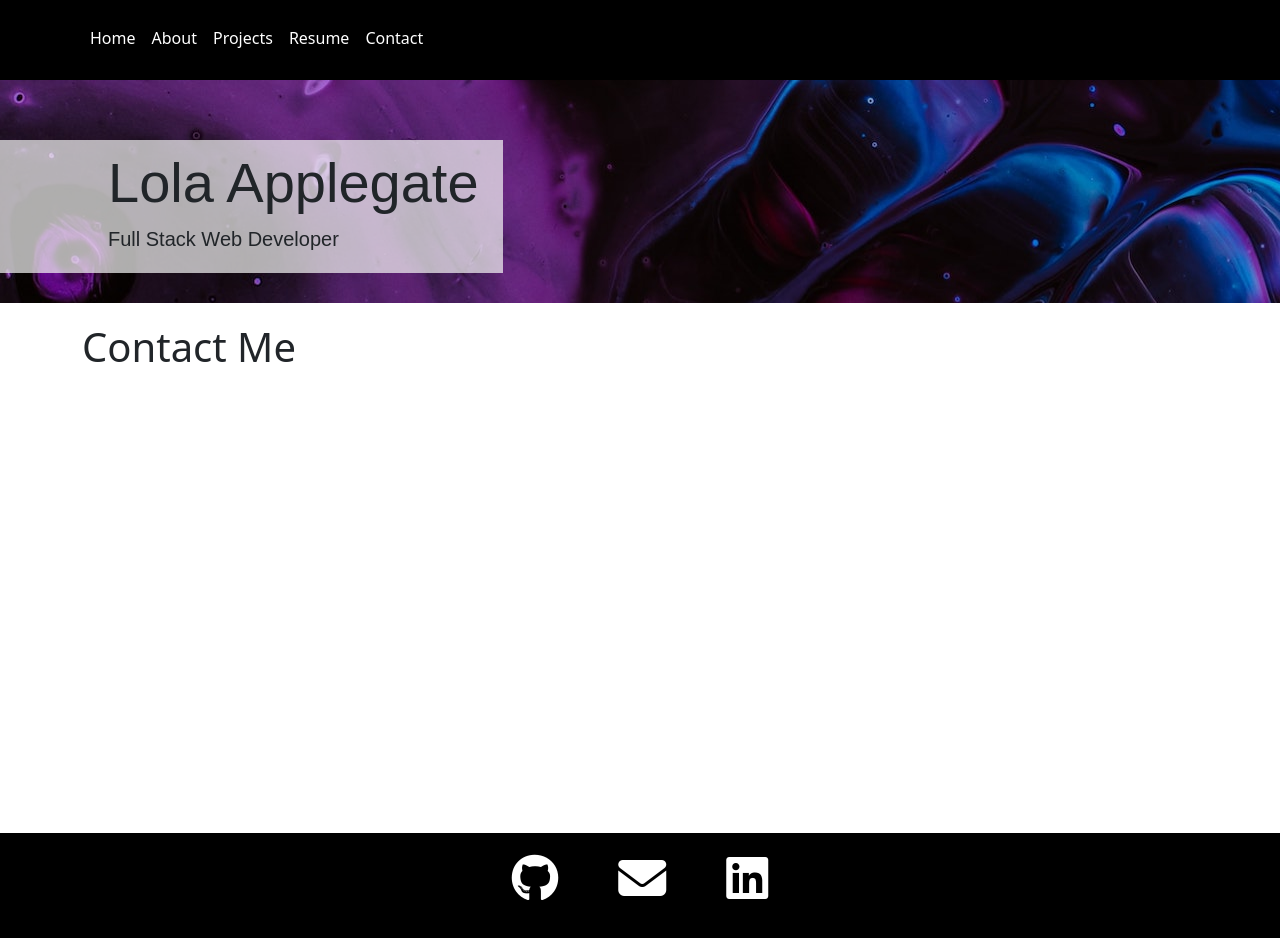
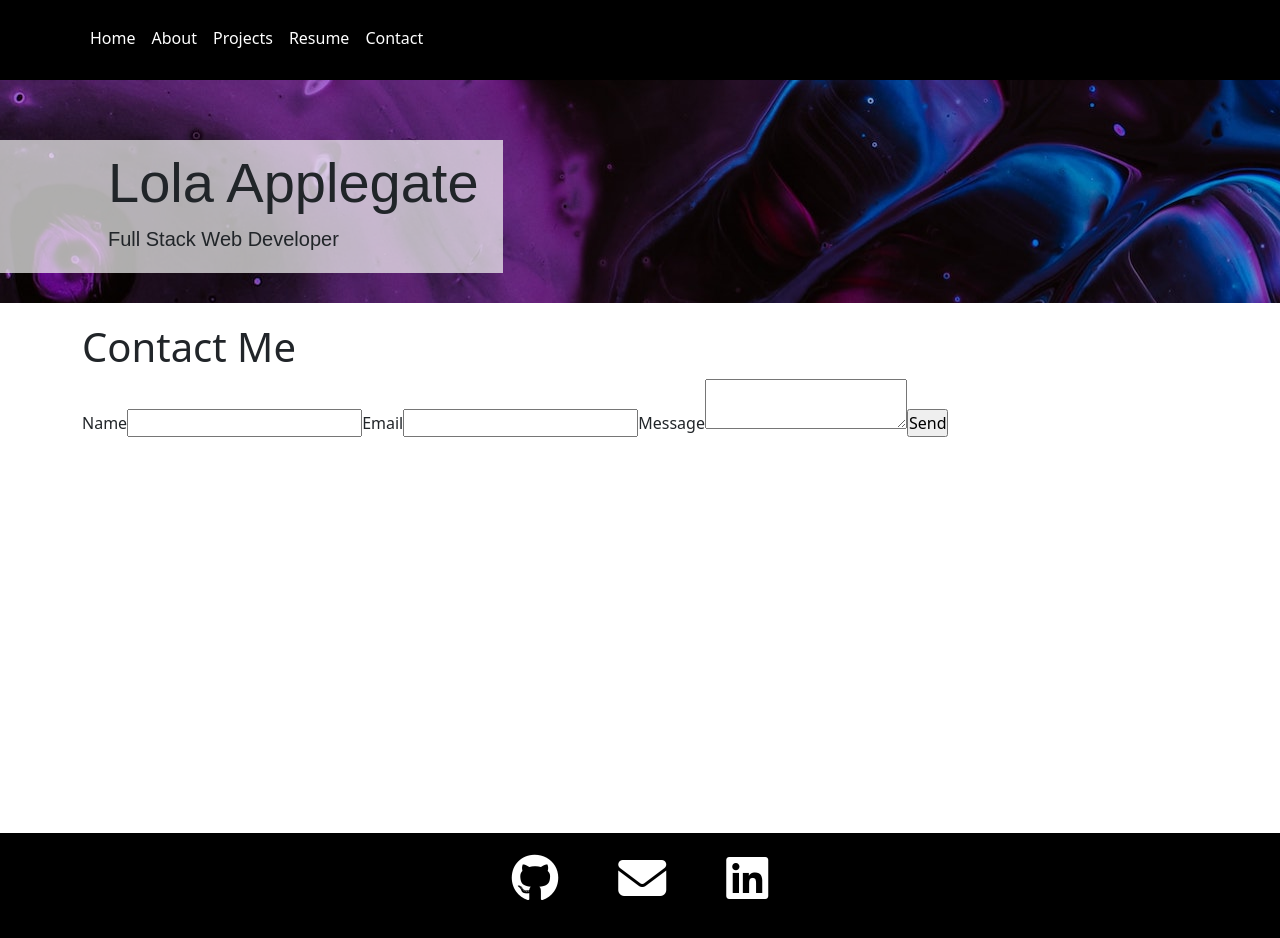
Before and after one commit to lola-violet/my-portfolio, a React (Create React App) app: page /contact in a window 1280 px wide. Shown: the top 938 px of the page. Built offline with nearby package versions, Linux system fonts and the light colour scheme.

Commit message:
created contact form with email functionality from emailjs

```diff
--- a/package.json
+++ b/package.json
@@ -3,6 +3,7 @@
   "version": "0.1.0",
   "private": true,
   "dependencies": {
+    "@emailjs/browser": "^3.7.0",
     "@fortawesome/fontawesome-svg-core": "^6.1.2",
     "@fortawesome/free-regular-svg-icons": "^6.1.2",
     "@fortawesome/free-solid-svg-icons": "^6.1.2",
@@ -11,6 +12,7 @@
     "@testing-library/react": "^13.3.0",
     "@testing-library/user-event": "^13.5.0",
     "bootstrap": "^5.2.0",
+    "dotenv": "^16.0.2",
     "react": "^18.2.0",
     "react-bootstrap": "^2.5.0",
     "react-dom": "^18.2.0",
--- a/src/components/body/pages/contactPage/ContactPage.js
+++ b/src/components/body/pages/contactPage/ContactPage.js
@@ -1,7 +1,8 @@
-import React from "react";
+import React from 'react';
 
-// Home SubComponents
-// import HomeAbout from "./HomeAbout";
+import ContactForm from './contactForm';
+
+// CSS
 import '../../../mainContainer/main.css';
 
 
@@ -9,7 +10,7 @@
     return(
         <div className="container mainContain">
             <h1>Contact Me</h1>
-            {/* <HomeAbout /> */}
+            <ContactForm />
         </div>
     )
 }
--- /dev/null
+++ b/src/components/body/pages/contactPage/contactForm.js
@@ -0,0 +1,37 @@
+import React, { useRef } from 'react';
+import emailjs from '@emailjs/browser';
+
+export default function ContactForm() {
+    const form = useRef();
+
+    const sendEmail = (e) => {
+        e.preventDefault();
+
+        // MUST UPDATE WITH SECRET INFO FROM EMAILJS
+        emailjs.sendForm(
+            'SERVICE_ID',
+            'TEMPLATE_ID',
+            form.current,
+            'PUBLIC_KEY'
+            )
+        .then((result) => {
+            console.log(result.text);
+            console.log("message sent");
+            e.target.reset();
+        }, (error) => {
+            console.log(error.text);
+        });
+    };
+
+    return (
+        <form ref={form} onSubmit={sendEmail}>
+            <label>Name</label>
+            <input type="text" name="user_name" />
+            <label>Email</label>
+            <input type="email" name="user_email" />
+            <label>Message</label>
+            <textarea name="message" />
+            <input type="submit" value="Send" />
+        </form>
+    );
+};
```
Also changed, not shown: 2 other files (tests, documents, lock files or other folders).
